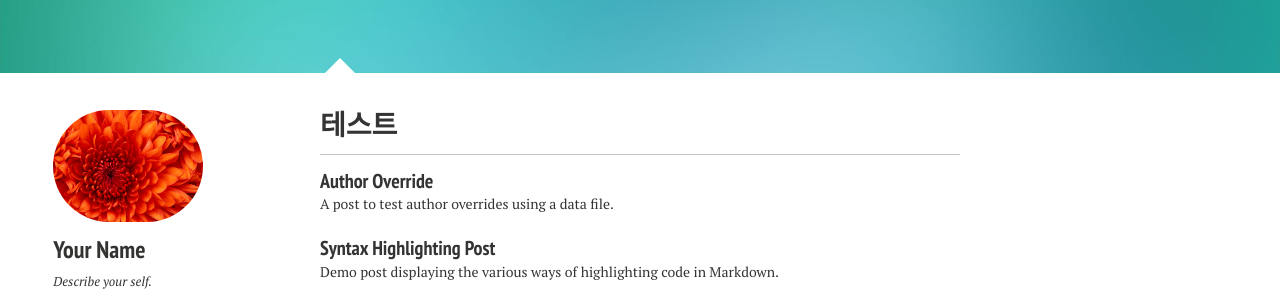
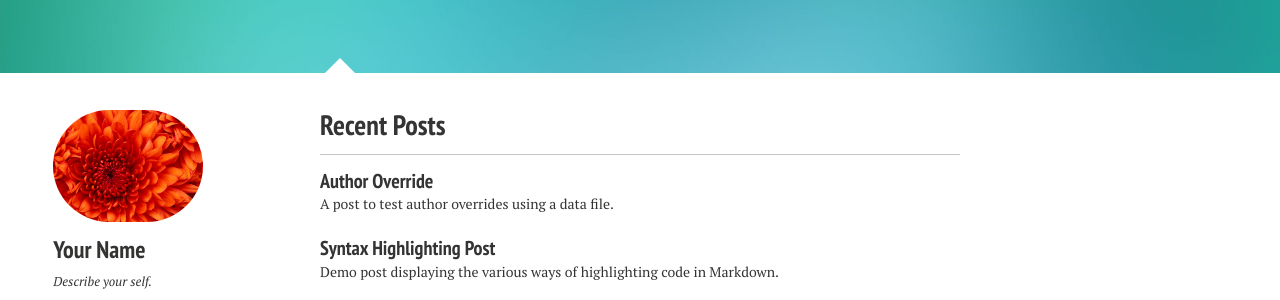
Before and after one commit to shinojin/shinojin.github.com, a Jekyll site: the page built from index.md, in a window 1280 px wide. Shown: the part 348-648 px from the top of the page. Built offline with Jekyll 4.4.1, drawn with Linux system fonts in a browser that asks for light colours; nearby versions of some CDN libraries.

Commit message:
Update home.html

```diff
--- a/_layouts/home.html
+++ b/_layouts/home.html
@@ -33,7 +33,7 @@
     {% include _author-bio.html %}
   </div>
   <div id="index">
-    <h3><a href="{{ site.url}}/posts/">테스트</a></h3>
+    <h3><a href="{{ site.url}}/posts/">Recent Posts</a></h3>
     {% for post in site.posts limit:5 %}
     <article>
       {% if post.link %}
```
